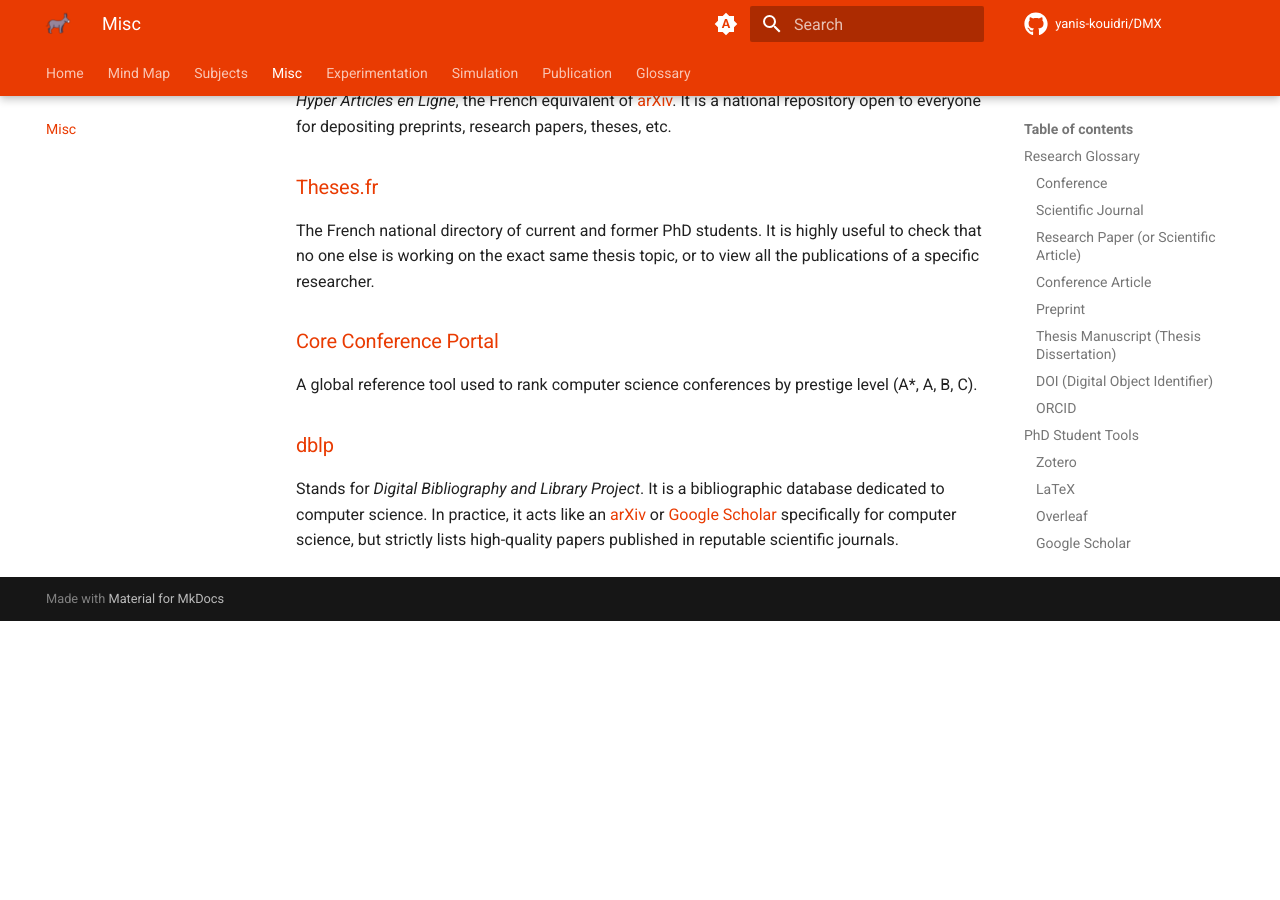
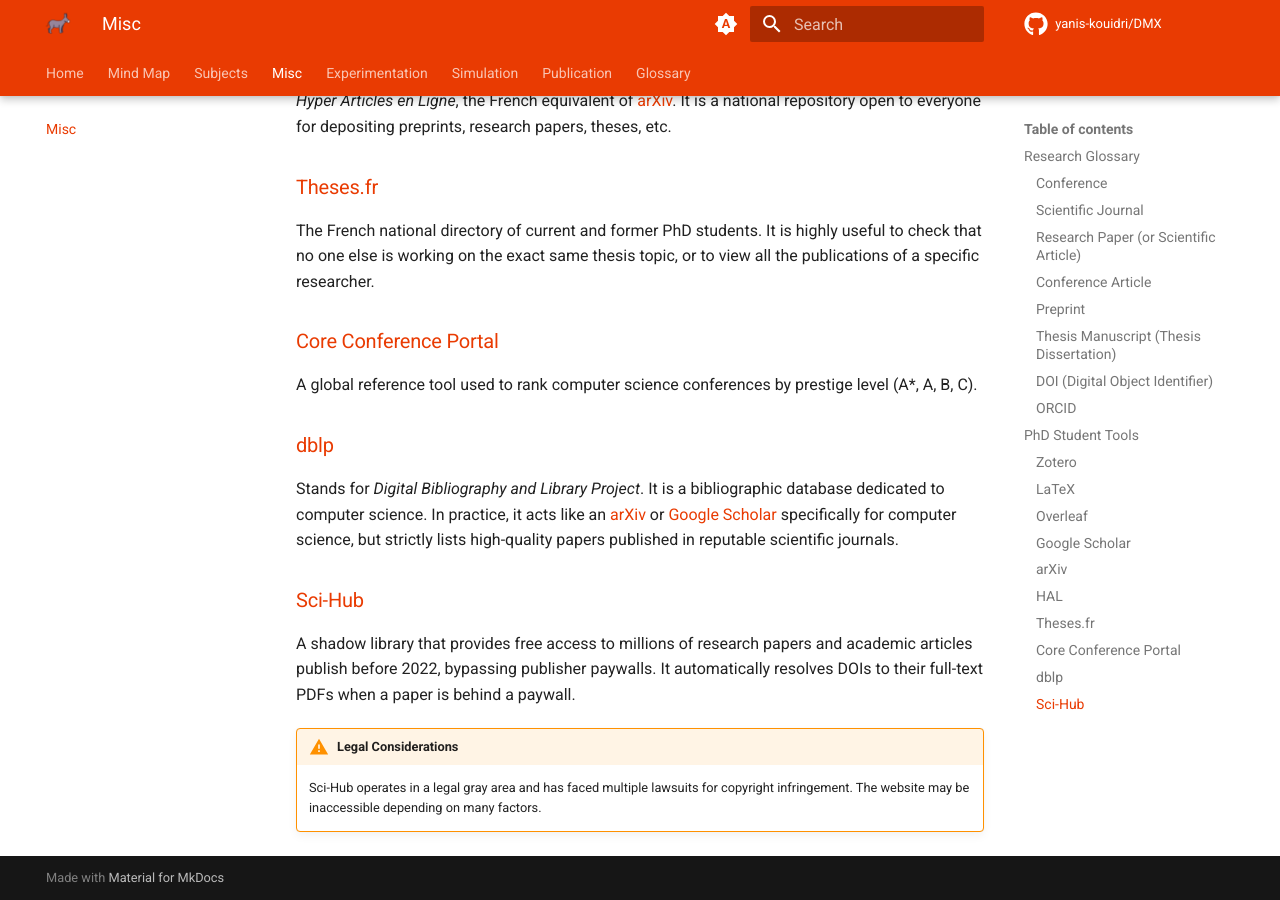
Before and after one commit to Yanis-Kouidri/DMX, an MkDocs documentation site: the page built from docs/misc/phd_manual.md, in a window 1280 px wide and 900 px high, scrolled down 3928 px. Built offline with MkDocs 1.6.1 and Material for MkDocs 9.7.7, drawn with Linux system fonts in a browser that asks for light colours; comment, search, counter and statistics services are not loaded; before the commit the page ends 4549 px from its top, so only the background shows below that; some of the changed text lies outside the part shown.

Commit message:
feat: add sci-hub sectio,n

```diff
--- a/docs/misc/phd_manual.md
+++ b/docs/misc/phd_manual.md
@@ -94,13 +94,13 @@
 * You can create an account to synchronize your library with [Zotero servers](https://www.zotero.org).
 * It integrates seamlessly with [LaTeX](https://www.latex-project.org).
 
-### LaTeX
+### [LaTeX](https://www.latex-project.org)
 
 A document preparation language and typesetting system. It is the equivalent of Word but specialized for research. The document structure is defined using instructions, making it easy to maintain a common layout for research papers.
 
 ### [Overleaf](https://www.overleaf.com)
 
-The equivalent of Google Docs for LaTeX. It provides a web interface to write documents in [LaTeX](https://www.latex-project.org) collaboratively.
+The equivalent of Google Docs for [LaTeX](https://www.latex-project.org). It provides a web interface to write documents in [LaTeX](https://www.latex-project.org) collaboratively.
 
 ### [Google Scholar](https://scholar.google.com)
 
@@ -127,3 +127,10 @@
 ### [dblp](https://dblp.org)
 
 Stands for *Digital Bibliography and Library Project*. It is a bibliographic database dedicated to computer science. In practice, it acts like an [arXiv](https://arxiv.org) or [Google Scholar](https://scholar.google.com) specifically for computer science, but strictly lists high-quality papers published in reputable scientific journals.
+
+### [Sci-Hub](https://sci-hub.ru)
+
+A shadow library that provides free access to millions of research papers and academic articles publish before 2022, bypassing publisher paywalls. It automatically resolves DOIs to their full-text PDFs when a paper is behind a paywall.
+
+!!! warning "Legal Considerations"
+    Sci-Hub operates in a legal gray area and has faced multiple lawsuits for copyright infringement. The website may be inaccessible depending on many factors.
```
